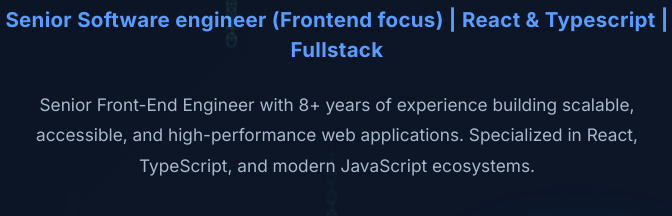
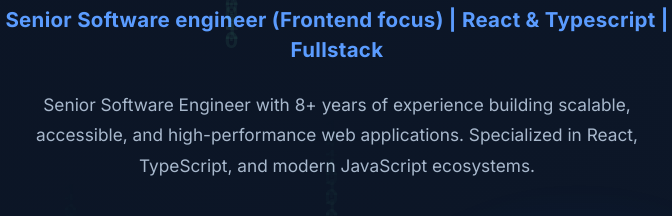
Before and after one commit to Bonillop/professional-portfolio-bonillo, a plain HTML site: page index.html in a window 1280 px wide. Shown: the part 441-657 px from the top of the page, 341-1013 px from the left. Drawn offline with nearby package versions, Linux system fonts and the light colour scheme.

Commit message:
Update software engineer description

```diff
--- a/index.html
+++ b/index.html
@@ -148,7 +148,7 @@
         <h1 id="hero-heading" class="hero-name" data-i18n="hero.name">Pablo Bonillo</h1>
         <p class="hero-title" data-i18n="hero.title">Senior Software engineer (Frontend focus) | React &amp; Typescript | Fullstack</p>
         <p class="hero-description" data-i18n="hero.description">
-          Senior Front-End Engineer with 8+ years of experience building scalable,
+          Senior Software Engineer with 8+ years of experience building scalable,
           accessible, and high-performance web applications. Specialized in React,
           TypeScript, and modern JavaScript ecosystems.
         </p>
--- a/js/i18n.js
+++ b/js/i18n.js
@@ -23,7 +23,7 @@ const translations = {
     "hero.kicker": "Frontend engineer",
     "hero.title": "Senior Software engineer (Frontend focus) | React & Typescript | Fullstack",
     "hero.description":
-      "Senior Front-End Engineer with 8+ years of experience building scalable, accessible, and high-performance web applications. Specialized in React, TypeScript, and modern JavaScript ecosystems.",
+      "Senior Software Engineer with 8+ years of experience building scalable, accessible, and high-performance web applications. Specialized in React, TypeScript, and modern JavaScript ecosystems.",
     "hero.cta.contact": "Contact me",
     "hero.cta.experience": "View experience",
 
@@ -120,7 +120,7 @@ const translations = {
     "hero.kicker": "Frontend engineer",
     "hero.title": "Senior Software engineer (Frontend focus) | React & Typescript | Fullstack",
     "hero.description":
-      "Senior Front-End Engineer con más de 8 años de experiencia construyendo aplicaciones web escalables, accesibles y de alto rendimiento. Especializado en React, TypeScript y ecosistemas modernos de JavaScript.",
+      "Senior Software Engineer con más de 8 años de experiencia construyendo aplicaciones web escalables, accesibles y de alto rendimiento. Especializado en React, TypeScript y ecosistemas modernos de JavaScript.",
     "hero.cta.contact": "Contactame",
     "hero.cta.experience": "Ver experiencia",
 
```
